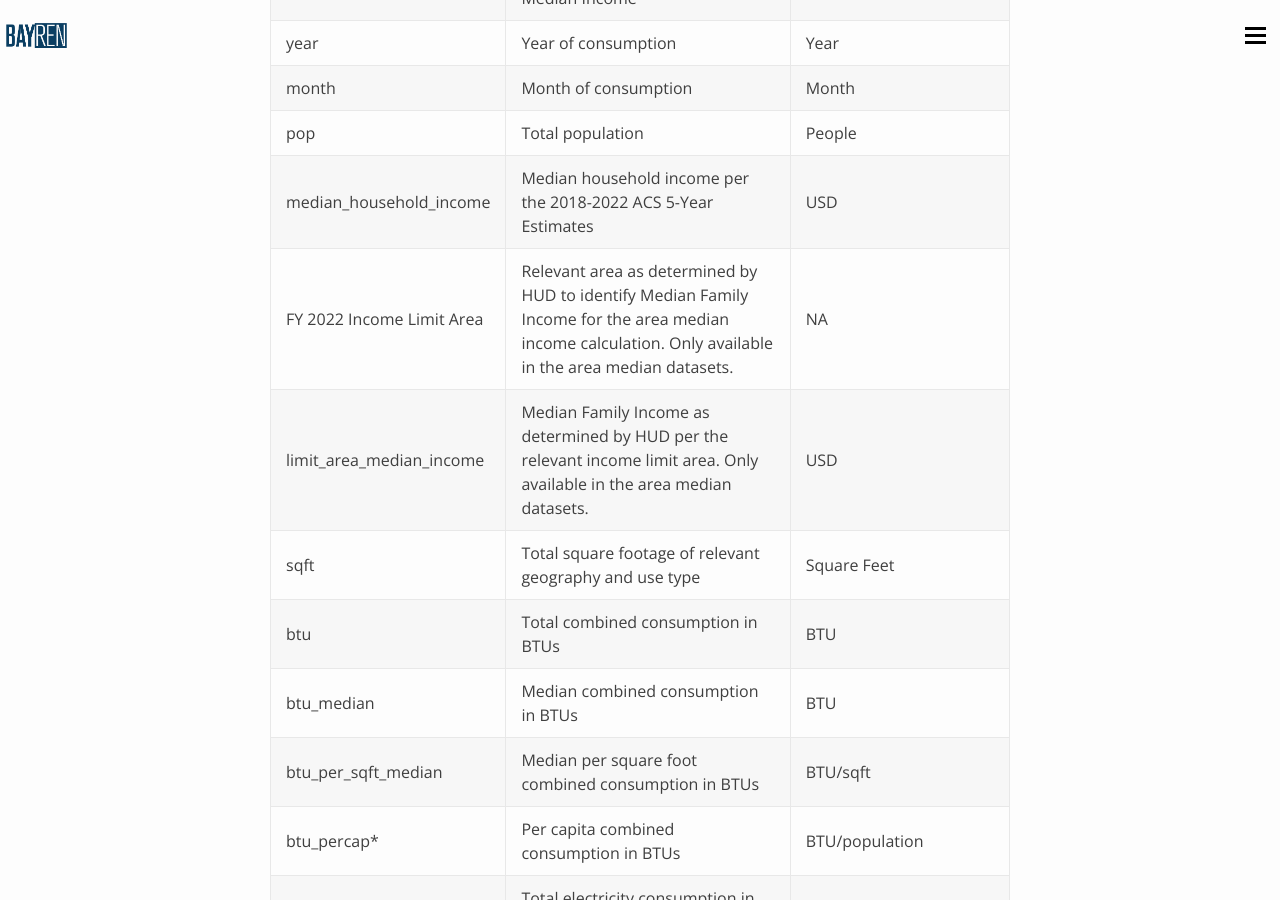
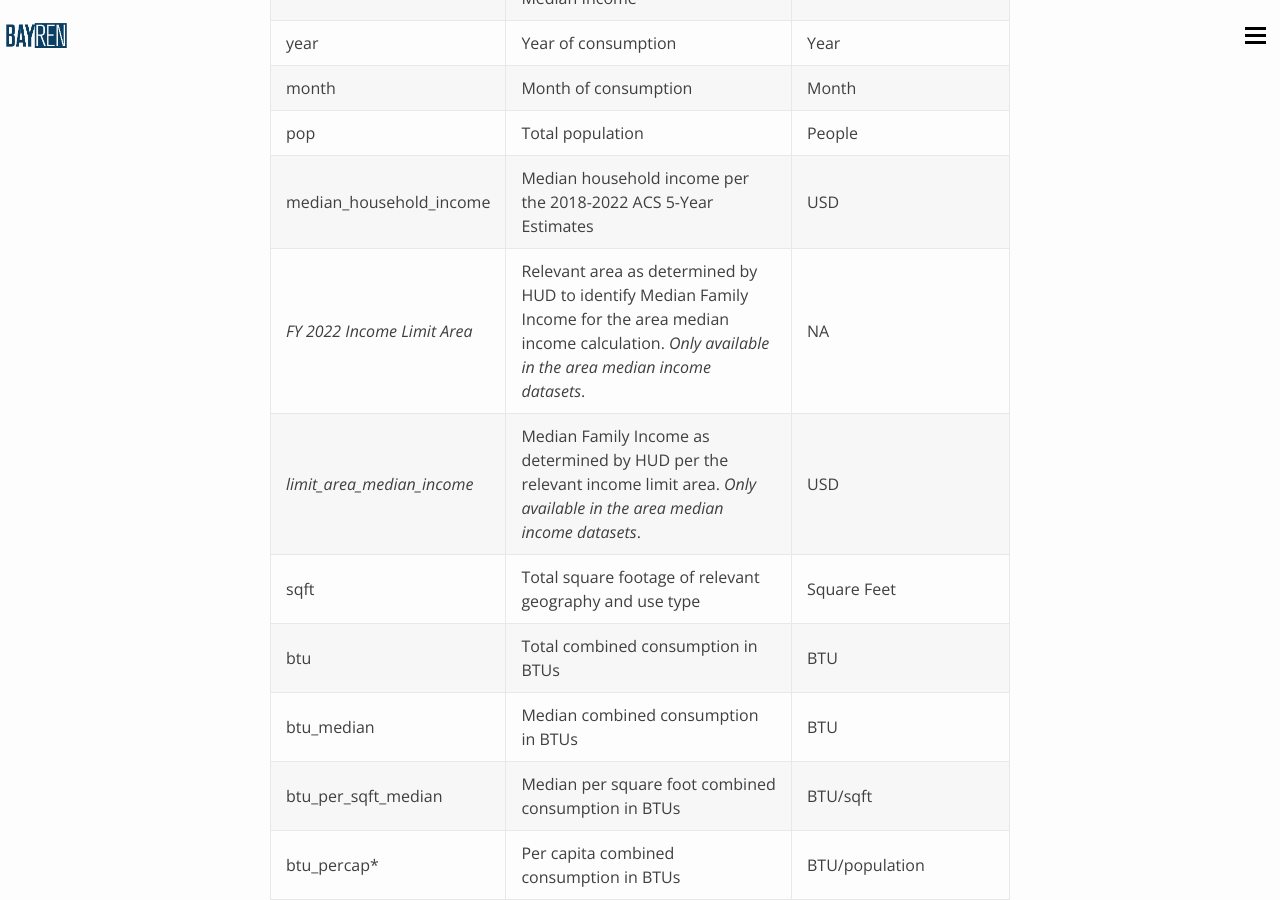
Before and after one commit to uclaioes/bayren-atlas, a Jekyll site: the page built from download.md, in a window 1280 px wide and 900 px high, scrolled down 1774 px. Built offline with Jekyll 4.4.1, drawn with Linux system fonts in a browser that asks for light colours.

Commit message:
fix typo and styling

```diff
--- a/download.md
+++ b/download.md
@@ -36,8 +36,8 @@ Each file contains roughly the same field structure, which is described in the t
 | month | Month of consumption | Month |
 | pop | Total population | People |
 | median_household_income | Median household income per the 2018-2022 ACS 5-Year Estimates | USD |
-| FY 2022 Income Limit Area | Relevant area as determined by HUD to identify Median Family Income for the area median income calculation. Only available in the area median datasets. | NA
-| limit_area_median_income | Median Family Income as determined by HUD per the relevant income limit area. Only available in the area median datasets. | USD |
+| *FY 2022 Income Limit Area* | Relevant area as determined by HUD to identify Median Family Income for the area median income calculation. *Only available in the area median income datasets*. | NA
+| *limit_area_median_income* | Median Family Income as determined by HUD per the relevant income limit area. *Only available in the area median income datasets*. | USD |
 | sqft | Total square footage of relevant geography and use type | Square Feet |
 | btu | Total combined consumption in BTUs | BTU |
 | btu_median | Median combined consumption in BTUs | BTU |
```
